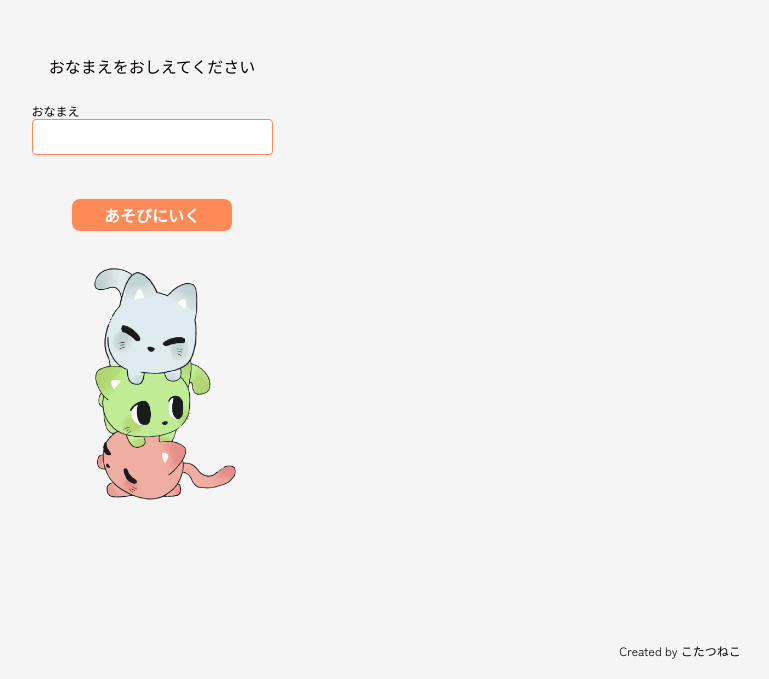
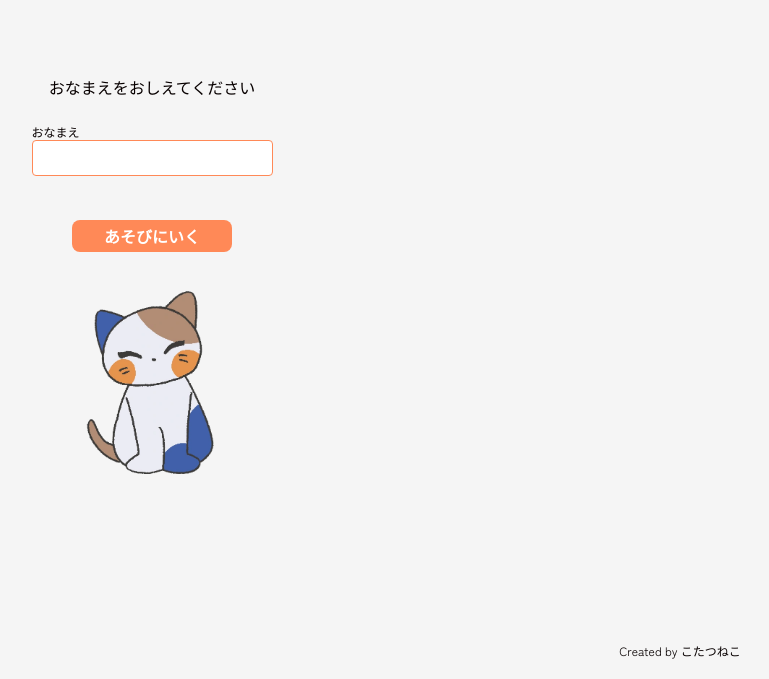
Before and after one commit to c3-kotatsuneko/frontend, a React (Vite) app: page /guest_login in a window 1280 px wide. Shown: the part 121-800 px from the top of the page, without its empty margins (488-1257 px from the left). Built offline with nearby package versions, Linux system fonts and the light colour scheme; what @bufbuild/protobuf would draw is missing.

Commit message:
ゲストログインとmodeSelectページの猫を差し替え

```diff
--- a/src/components/features/welcome/tab/index.module.css
+++ b/src/components/features/welcome/tab/index.module.css
@@ -39,6 +39,7 @@
 
 .tab-content {
   width: 280px;
+  /* 多分ほんとはheight: 260px; */
   height: 300px;
   padding: 20px;
   font-size: 16px;
--- a/src/pages/GuestLogin/index.module.css
+++ b/src/pages/GuestLogin/index.module.css
@@ -21,6 +21,5 @@
 }
 
 .cats-image {
-  padding-left: 24px;
   margin-top: 32px;
 }
--- a/src/pages/GuestLogin/index.tsx
+++ b/src/pages/GuestLogin/index.tsx
@@ -22,9 +22,9 @@ export const GuestLoginPage = () => {
       <img
         className={styles["cats-image"]}
         alt="丸ねこタワー"
-				src="cats/catsTower-circle.webp"
-				width={148}
-				height={242}
+        src="cats/boss_smile.webp"
+        width={149}
+        height={200}
       />
     </main>
   );
--- a/src/pages/ModeSelect/index.module.css
+++ b/src/pages/ModeSelect/index.module.css
@@ -44,6 +44,5 @@
 }
 
 .cats-image {
-  margin-top: 32px;
-  margin-right: 14px;
+  margin-top: 48px;
 }
--- a/src/pages/ModeSelect/index.tsx
+++ b/src/pages/ModeSelect/index.tsx
@@ -22,7 +22,7 @@ export const ModeSelectPage = () => {
   useEffect(() => {
     document.getElementById("arjs-video")?.remove();
     const ws = new ReconnectingWebSocket(
-			"wss://websocket-440907433892.asia-northeast1.run.app/ws/events",
+      "wss://websocket-440907433892.asia-northeast1.run.app/ws/events"
     );
     ws.binaryType = "arraybuffer";
     setEventRef({ current: ws });
@@ -123,9 +123,9 @@ export const ModeSelectPage = () => {
       <img
         className={styles["cats-image"]}
         alt="のびねこ"
-				src="/cats/extendedMike.webp"
+        src="/cats/running.webp"
         width={216}
-				height={106}
+        height={85}
       />
     </main>
   );
```
Lines whose indentation alone changed are shown as unchanged.
